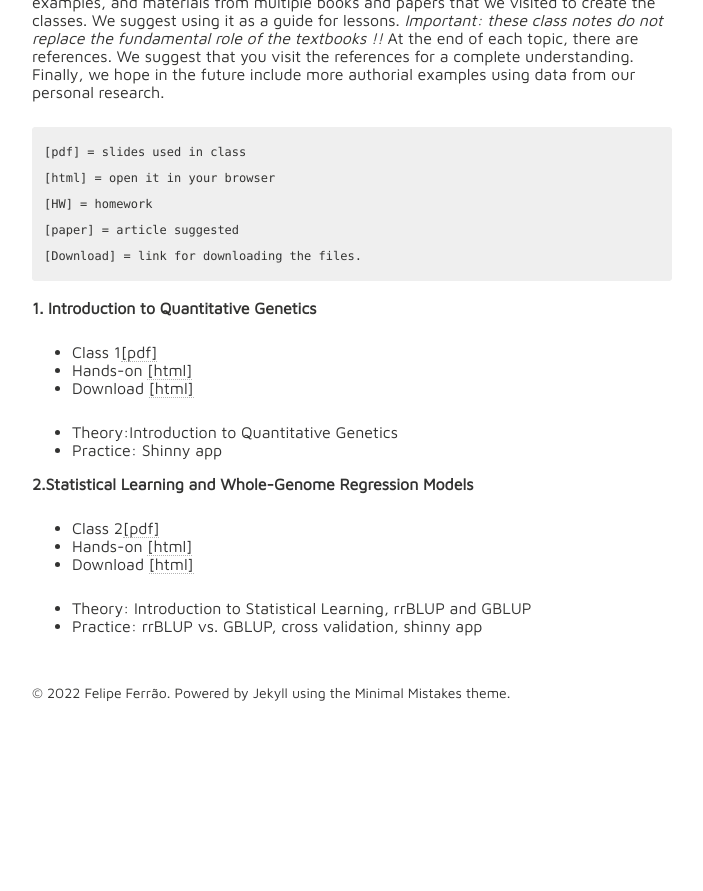
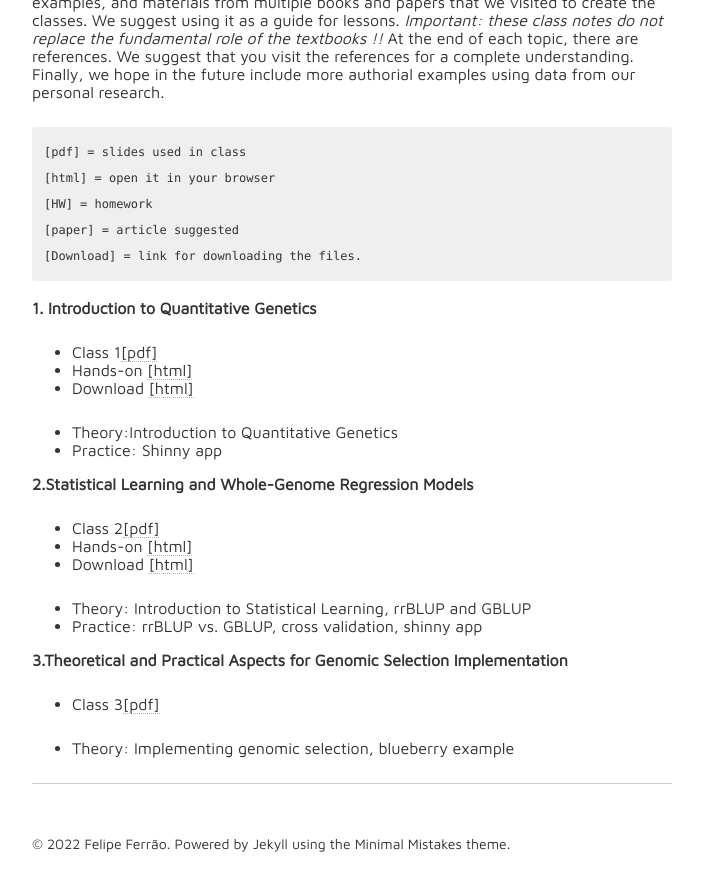
Before and after one commit to lfelipe-ferrao/lfelipe-ferrao.github.io, a Jekyll site: the page built from class/survey/index.md, in a window 1280 px wide and 900 px high, scrolled down 1455 px. Shown: the top 891 px of the window, without its empty margins (288-991 px from the left). Built offline with Jekyll 4.4.1, drawn with Linux system fonts in a browser that asks for light colours; nearby versions of some CDN libraries; our own code applies the rules of GitHub Pages for plain Markdown files; before the commit the page ends 2204 px from its top, so only the background shows below that.

Commit message:
Update index.md

```diff
--- a/class/survey/index.md
+++ b/class/survey/index.md
@@ -66,3 +66,11 @@ It is an attempt to organize and make available to any student the class notes u
 
 - Theory: Introduction to Statistical Learning, rrBLUP and GBLUP
 - Practice: rrBLUP vs. GBLUP, cross validation, shinny app
+
+**3.Theoretical and Practical Aspects for Genomic Selection Implementation**
+
+- Class 3[[pdf]](https://github.com/lfelipe-ferrao/lfelipe-ferrao.github.io/blob/master/class/survey/Class2_LinearModelRegularization%20.pdf)
+
+- Theory: Implementing genomic selection, blueberry example
+
+-----
```
